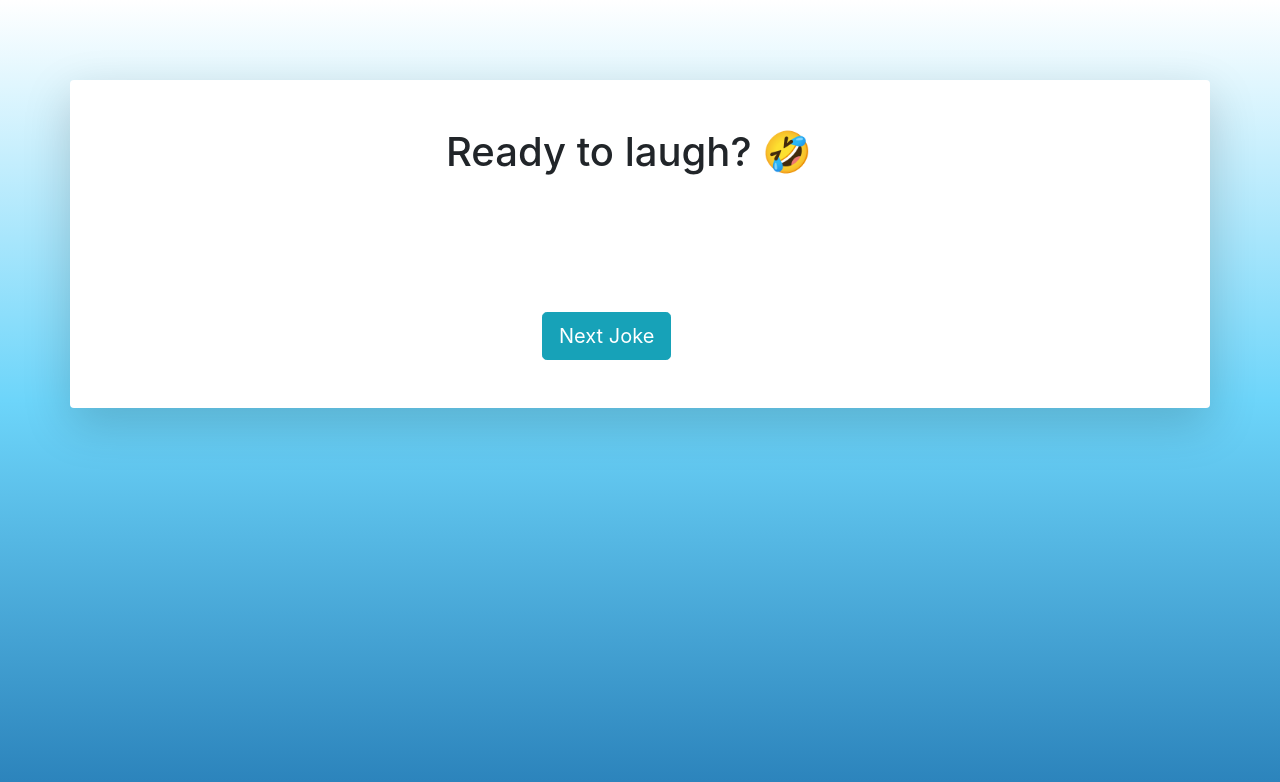
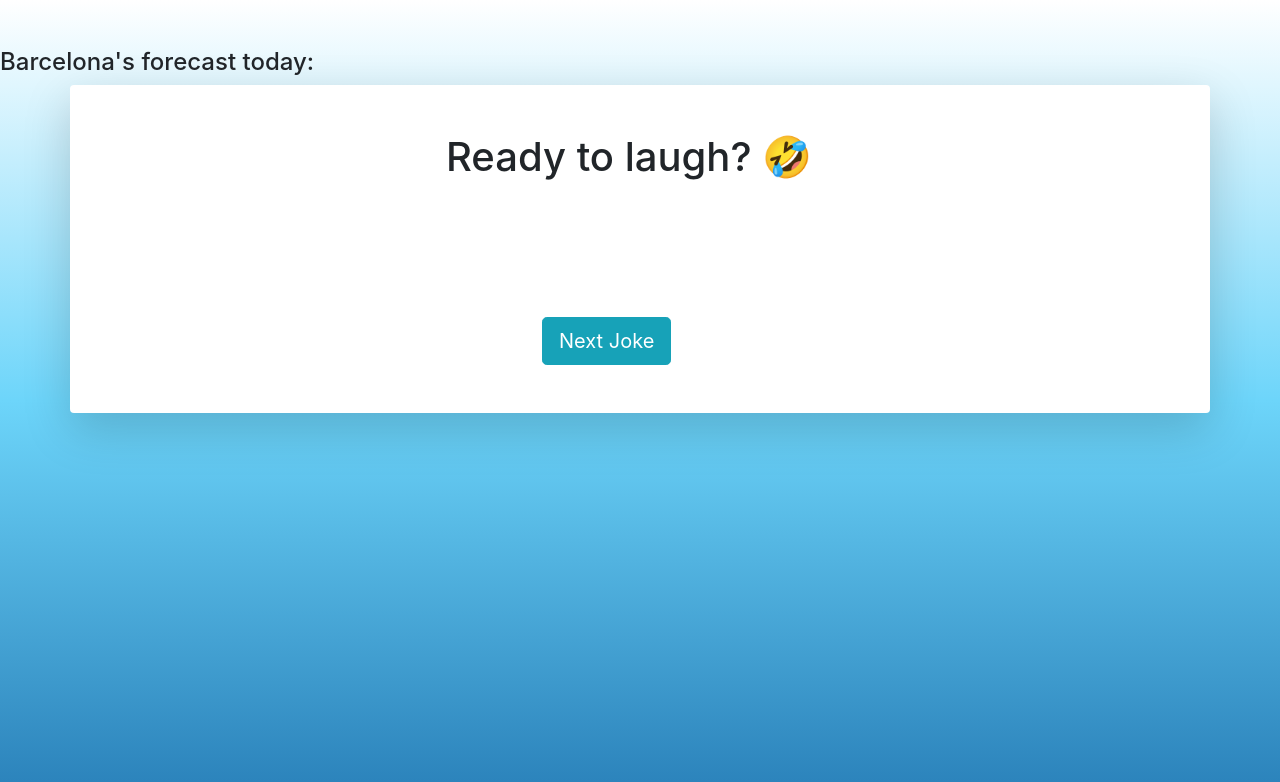
Before and after one commit to MinervaLong/sprint8_acudits, a React app: page / in a window 1280 px wide. Shown: the top 782 px of the page. Built offline with nearby package versions, Linux system fonts and the light colour scheme; no server answers; the HTML template or start-up script is replaced by a standard one.

Commit message:
Exercise 3 - Level 3 with errors

```diff
--- a/src/App.js
+++ b/src/App.js
@@ -1,22 +1,37 @@
- import React, {useState} from 'react'
+ import React, {useState, useEffect} from 'react'
  import Header from './components/Header'
  import Joke from './components/Joke'
  import Btn from './components/Btn'
+ import Weather from './components/Weather'
  import Container from 'react-bootstrap/Container'
  import Row from 'react-bootstrap/Row'
  import Col from 'react-bootstrap/Col'
  import styled from 'styled-components';
+ import axios from 'axios'
 
  const Main = styled.main`
     background: #2980B9;
     background: linear-gradient(to bottom, #FFFFFF, #6DD5FA, #2980B9);
-    padding-top:5rem;
+    padding-top:3rem;
     height: 100vh;
  `
+
+ const API_KEY = process.env.REACT_APP_API_KEY;
+ const weatherUrl ='https://api.openweathermap.org/data/2.5/weather?q=Barcelona,ES&APPID=API_KEY';
 
  const fetchUrlJokes = 'https://geek-jokes.sameerkumar.website/api'
 
  const App = () => {
+     //Call to Weather API with Axios
+     const [weather, setWeather] = useState('');
+
+    useEffect(async () => {
+        const result = await axios.get(weatherUrl)
+        const {description} = result.data.weather[0]
+        setWeather(description)
+      });
+
+    //Call to Joke API
     const [joke, setJoke] = useState(null)
 
     const getJoke = () => fetch(fetchUrlJokes)
@@ -29,6 +44,7 @@
 
     return (
         <Main>
+            <Weather weather={weather}/>
         <Container className='p-5 flex justify-content-center shadow-lg p-3 mb-5 bg-white rounded'>
             <Row className="justify-content-md-center position-relative">
                 <Col xs lg='1' className='p-0'></Col>
@@ -46,7 +62,6 @@
                 </Col>
                 <Col xs lg='1' className='p-0'></Col>
             </Row>
-
         </Container>
         </Main>
     );
--- /dev/null
+++ b/src/components/Weather.js
@@ -0,0 +1,7 @@
+const Weather = (props) => {
+    return(
+        <h4>Barcelona's forecast today: {props.weather}</h4>
+    )
+}
+
+export default Weather;
```
Also changed, not shown: 1 other file (tests, documents, lock files or other folders).
